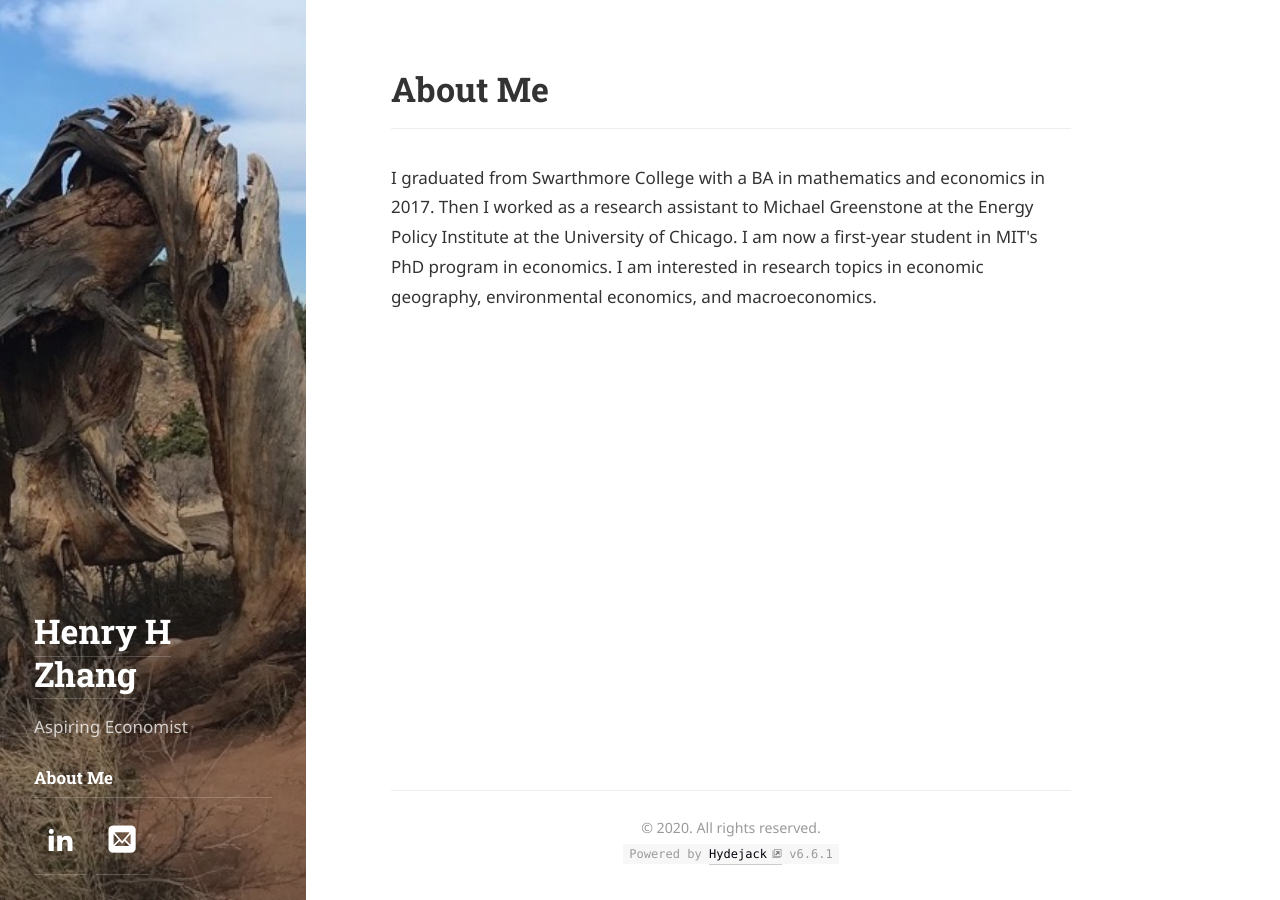
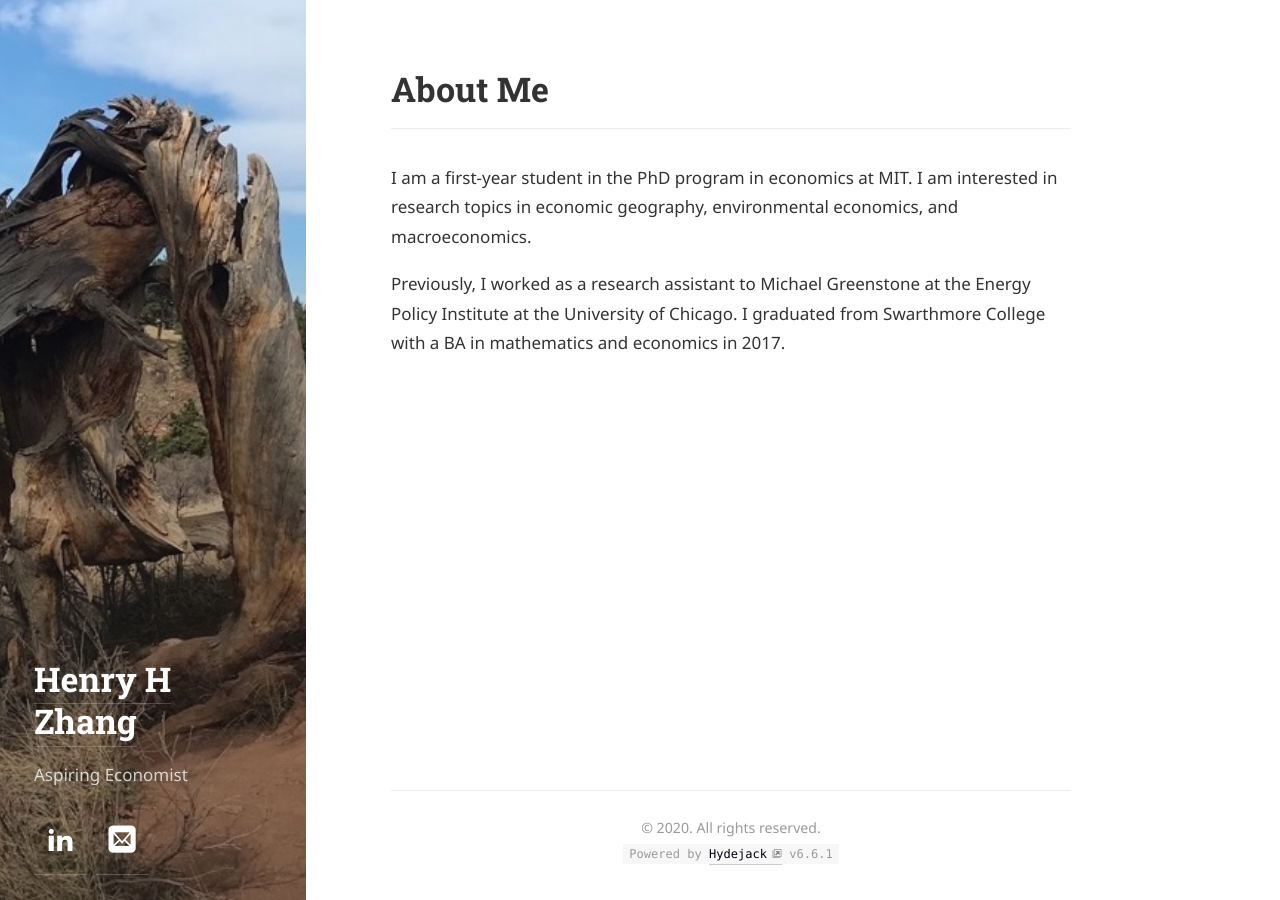
Before and after one commit to verklighet/verklighet.github.io, a Jekyll site: the page built from about.html, in a window 1280 px wide. Built offline with Jekyll 4.4.1, drawn with Linux system fonts in a browser that asks for light colours; some web fonts are replaced.

Commit message:
Simplifying things, everything on main page

```diff
--- a/about.html
+++ b/about.html
@@ -1,7 +1,9 @@
 ---
 layout: page
 title: About Me
-menu: true
-order: 2
+#menu: true
+#order: 2
 ---
-<p>I graduated from Swarthmore College with a BA in mathematics and economics in 2017. Then I worked as a research assistant to Michael Greenstone at the Energy Policy Institute at the University of Chicago. I am now a first-year student in MIT's PhD program in economics. I am interested in research topics in economic geography, environmental economics, and macroeconomics. </p>
+<p> I am a first-year student in the PhD program in economics at MIT. I am interested in research topics in economic geography, environmental economics, and macroeconomics. </p>
+
+<p> Previously, I worked as a research assistant to Michael Greenstone at the Energy Policy Institute at the University of Chicago. I graduated from Swarthmore College with a BA in mathematics and economics in 2017. </p>
--- a/index.html
+++ b/index.html
@@ -3,5 +3,6 @@
 title: Home
 order: 1
 ---
-<p>Hi! I am a graduate student in economics at MIT.
-<p>
+<p> I am a first-year student in the PhD program in economics at MIT. I am interested in research topics in economic geography, environmental economics, and macroeconomics. </p>
+
+<p> Previously, I worked as a research assistant to Michael Greenstone at the Energy Policy Institute at the University of Chicago. I graduated from Swarthmore College with a BA in mathematics and economics in 2017. </p>
```
